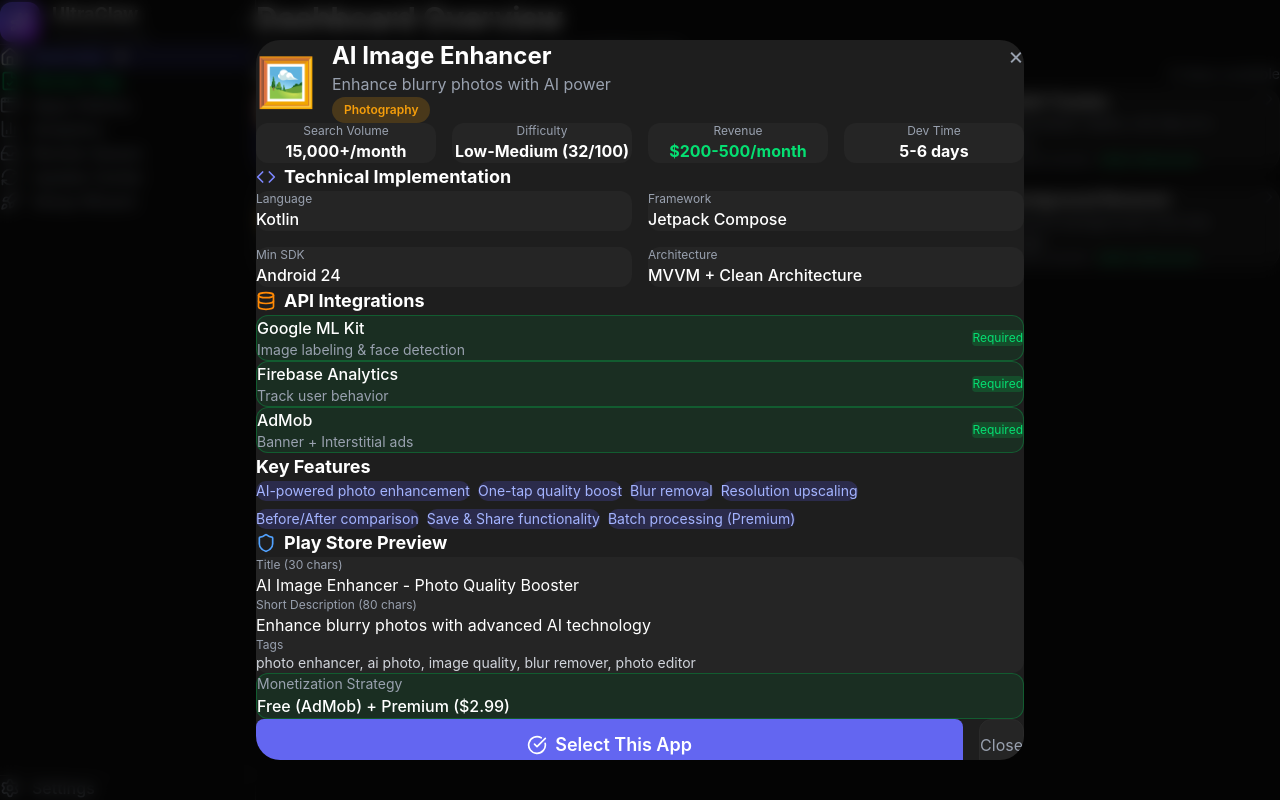
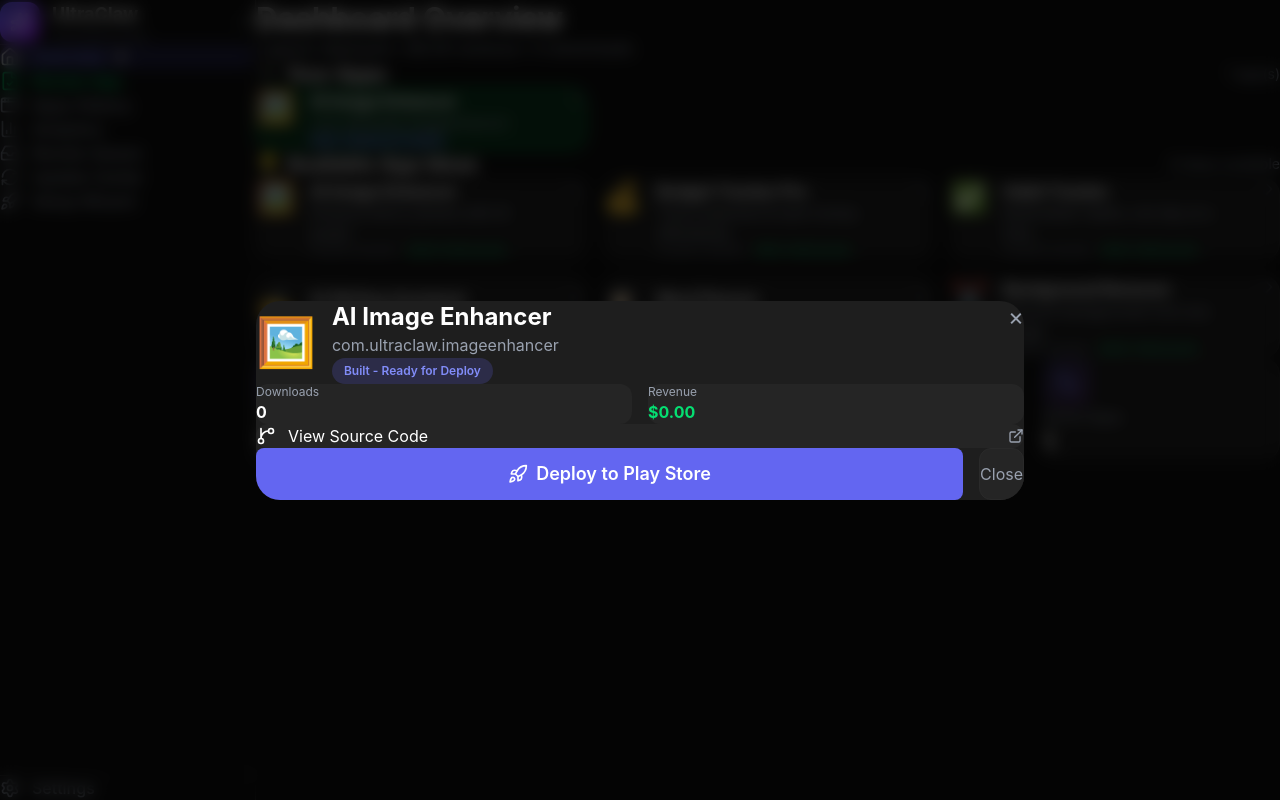
Before and after one commit to Baki39/Openclaw-Dashboard, a React (Vite) app: page / in a window 1280 px wide. Both pictures are taken after a click on the button 421 px from the left and 129 px from the top of the page. Built offline with nearby package versions, Linux system fonts and the light colour scheme.

Commit message:
Add real app display with full dashboard integration

```diff
--- a/src/data/store.js
+++ b/src/data/store.js
@@ -1,69 +1,53 @@
-// Dashboard Data Store - Real Data Only
-// This file stores actual app data - no simulations
+// Dashboard Data - Real App Data
+// This stores actual app data from builds
 
 export const dashboardData = {
   stats: {
-    totalApps: 0,
+    totalApps: 1,
     totalRevenue: 0,
     totalDownloads: 0,
-    activeApps: 0,
+    activeApps: 1,
     revenueChange: 0,
     downloadsChange: 0,
   },
-  apps: [],
+  apps: [
+    {
+      id: 1,
+      name: "AI Image Enhancer",
+      icon: "🖼️",
+      status: "Built - Ready for Deploy",
+      lastUpdated: "2026-03-24",
+      revenue: 0,
+      downloads: 0,
+      rating: 0,
+      packageName: "com.ultraclaw.imageenhancer",
+      apkPath: "app/build/outputs/apk/debug/app-debug.apk",
+      repoUrl: "https://github.com/Baki39/AI-Image-Enhancer"
+    }
+  ],
   reviewQueue: [],
   revenueChart: [],
-  currentIdea: null,
 };
 
-// Initial empty state - will be populated with real data from API
-export const initialData = {
-  stats: {
-    totalApps: 0,
-    totalRevenue: 0,
-    totalDownloads: 0,
-    activeApps: 0,
-    revenueChange: 0,
-    downloadsChange: 0,
-  },
-  apps: [],
-  reviewQueue: [],
-  revenueChart: [],
-  currentIdea: null,
-  pendingUpdate: null,
+// Get app by ID
+export const getAppById = (id) => dashboardData.apps.find(app => app.id === id);
+
+// Check if app is built
+export const isAppBuilt = (id) => {
+  const app = getAppById(id);
+  return app && app.status.includes("Built");
 };
 
-// Analytics data - will be fetched from Firebase/Play Console API
-export const analyticsData = {};
-
-// Helper to check if dashboard has real data
-export const hasRealData = () => {
-  return dashboardData.apps.length > 0;
-};
-
-// Helper to get status badge class
+// Format status badge
 export const getStatusBadge = (status) => {
-  switch (status) {
-    case 'Live':
-      return 'badge-live';
-    case 'In Review':
-      return 'badge-review';
-    case 'Updating':
-      return 'badge-updating';
-    default:
-      return 'badge-live';
-  }
+  if (status.includes("Live")) return "badge-live";
+  if (status.includes("Review")) return "badge-review";
+  if (status.includes("Built")) return "badge-updating";
+  return "badge-live";
 };
 
 // Format currency
-export const formatCurrency = (value) => {
-  return `$${value.toLocaleString('en-US', { minimumFractionDigits: 2, maximumFractionDigits: 2 })}`;
-};
+export const formatCurrency = (value) => `$${value.toFixed(2)}`;
 
 // Format number
-export const formatNumber = (value) => {
-  if (value >= 1000) {
-    return `${(value / 1000).toFixed(1)}K`;
-  }
-  return value.toLocaleString();
-};
+export const formatNumber = (value) => value >= 1000 ? `${(value/1000).toFixed(1)}K` : value.toLocaleString();
--- a/src/pages/Home.jsx
+++ b/src/pages/Home.jsx
@@ -1,28 +1,29 @@
 import { useState } from 'react';
 import { AreaChart, Area, XAxis, YAxis, CartesianGrid, Tooltip, ResponsiveContainer } from 'recharts';
-import { AppWindow, DollarSign, Download, Activity, Plus, Rocket, AlertCircle, CheckCircle, Sparkles, ChevronRight, Info, Code, Database, Shield } from 'lucide-react';
+import { AppWindow, DollarSign, Download, Activity, Plus, Rocket, AlertCircle, CheckCircle, Sparkles, ChevronRight, Info, Code, Database, Shield, GitBranch, ExternalLink } from 'lucide-react';
 import StatCard from '../components/StatCard';
-import appIdeas, { getAppById } from '../data/appIdeas';
+import appIdeas, { getAppById as getAppIdeaById } from '../data/appIdeas';
+import { dashboardData, getStatusBadge, formatCurrency, formatNumber } from '../data/store';
 
 const Home = () => {
   const [timeRange, setTimeRange] = useState('30d');
   const [selectedApp, setSelectedApp] = useState(null);
   const [showDetails, setShowDetails] = useState(false);
+  const [selectedBuiltApp, setSelectedBuiltApp] = useState(null);
 
-  // Current app idea in progress
-  const currentAppIdea = null;
+  const hasData = dashboardData.apps.length > 0;
+  const stats = dashboardData.stats;
 
-  const hasData = false;
-  const stats = {
-    totalApps: 0,
-    totalRevenue: 0,
-    totalDownloads: 0,
-    activeApps: 0,
+  const handleSelectAppIdea = (app) => {
+    setSelectedApp(app);
+    setShowDetails(true);
+    setSelectedBuiltApp(null);
   };
 
-  const handleSelectApp = (app) => {
-    setSelectedApp(app);
+  const handleSelectBuiltApp = (app) => {
+    setSelectedBuiltApp(app);
     setShowDetails(true);
+    setSelectedApp(null);
   };
 
   return (
@@ -30,13 +31,56 @@
       {/* Header */}
       <div className="mb-8">
         <h1 className="text-3xl font-bold text-white mb-2">Dashboard Overview</h1>
-        <p className="text-gray-400">Select an app idea to build or monitor your existing apps</p>
+        <p className="text-gray-400">
+          {hasData
+            ? `${stats.totalApps} app(s) deployed • ${formatCurrency(stats.totalRevenue)} revenue • ${formatNumber(stats.totalDownloads)} downloads`
+            : 'Select an app idea to build or monitor your existing apps'
+          }
+        </p>
       </div>
+
+      {/* Deployed Apps Section */}
+      {hasData && (
+        <div className="mb-8">
+          <div className="flex items-center justify-between mb-4">
+            <h2 className="text-xl font-bold text-white">📱 Your Apps</h2>
+            <span className="text-gray-400 text-sm">{dashboardData.apps.length} app(s)</span>
+          </div>
+
+          <div className="grid grid-cols-1 md:grid-cols-2 lg:grid-cols-3 gap-4 mb-6">
+            {dashboardData.apps.map((app) => (
+              <button
+                key={app.id}
+                onClick={() => handleSelectBuiltApp(app)}
+                className={`p-4 rounded-2xl border text-left transition-all hover:scale-[1.02] ${
+                  selectedBuiltApp?.id === app.id
+                    ? 'bg-green-500/20 border-green-500'
+                    : 'bg-[#1e1e1e] border-[#2a2a2a] hover:border-green-500/50'
+                }`}
+              >
+                <div className="flex items-start gap-4">
+                  <div className="text-3xl">{app.icon}</div>
+                  <div className="flex-1">
+                    <h3 className="font-bold text-white">{app.name}</h3>
+                    <p className="text-gray-400 text-sm">{app.packageName}</p>
+                    <div className="flex items-center gap-2 mt-2">
+                      <span className={`text-xs px-2 py-0.5 rounded ${getStatusBadge(app.status) === 'badge-live' ? 'bg-green-500/20 text-green-400' : getStatusBadge(app.status) === 'badge-updating' ? 'bg-indigo-500/20 text-indigo-400' : 'bg-yellow-500/20 text-yellow-400'}`}>
+                        {app.status}
+                      </span>
+                    </div>
+                  </div>
+                  <ChevronRight className="w-5 h-5 text-gray-500" />
+                </div>
+              </button>
+            ))}
+          </div>
+        </div>
+      )}
 
       {/* App Ideas Selection */}
       <div className="mb-8">
         <div className="flex items-center justify-between mb-4">
-          <h2 className="text-xl font-bold text-white">Available App Ideas</h2>
+          <h2 className="text-xl font-bold text-white">💡 Available App Ideas</h2>
           <span className="text-gray-400 text-sm">{appIdeas.length} ideas available</span>
         </div>
 
@@ -44,7 +88,7 @@
           {appIdeas.map((app) => (
             <button
               key={app.id}
-              onClick={() => handleSelectApp(app)}
+              onClick={() => handleSelectAppIdea(app)}
               className={`p-4 rounded-2xl border text-left transition-all hover:scale-[1.02] ${
                 selectedApp?.id === app.id
                   ? 'bg-indigo-500/20 border-indigo-500'
@@ -68,52 +112,23 @@
         </div>
       </div>
 
-      {/* Empty State */}
-      {!hasData ? (
-        <div className="text-center py-8">
-          <div className="inline-flex items-center gap-2 px-4 py-2 bg-indigo-500/20 border border-indigo-500/30 rounded-xl">
-            <AlertCircle className="w-4 h-4 text-indigo-400" />
-            <span className="text-indigo-400">Select an app above to see details, then type "Confirmed"</span>
+      {/* Stats Grid - Only show if we have data */}
+      {hasData && (
+        <div className="grid grid-cols-1 md:grid-cols-2 lg:grid-cols-4 gap-6 mb-8">
+          <StatCard title="Total Apps" value={stats.totalApps} icon={AppWindow} change={0} />
+          <StatCard title="Revenue (This Month)" value={stats.totalRevenue} icon={DollarSign} change={0} format="currency" />
+          <StatCard title="Total Downloads" value={stats.totalDownloads} icon={Download} change={0} format="compact" />
+          <StatCard title="Active Apps" value={stats.activeApps} icon={Activity} />
         </div>
-        </div>
-      ) : (
-        <>
-          {/* Stats Grid */}
-          <div className="grid grid-cols-1 md:grid-cols-2 lg:grid-cols-4 gap-6 mb-8">
-            <StatCard
-              title="Total Apps"
-              value={stats.totalApps}
-              icon={AppWindow}
-              change={0}
-            />
-            <StatCard
-              title="Revenue (This Month)"
-              value={stats.totalRevenue}
-              icon={DollarSign}
-              change={0}
-              format="currency"
-            />
-            <StatCard
-              title="Total Downloads"
-              value={stats.totalDownloads}
-              icon={Download}
-              change={0}
-              format="compact"
-            />
-            <StatCard
-              title="Active Apps"
-              value={stats.activeApps}
-              icon={Activity}
-            />
-          </div>
-        </>
       )}
 
       {/* App Details Modal */}
-      {showDetails && selectedApp && (
+      {showDetails && (selectedApp || selectedBuiltApp) && (
         <div className="fixed inset-0 bg-black/70 backdrop-blur-sm flex items-center justify-center z-50 p-8" onClick={() => setShowDetails(false)}>
           <div className="bg-[#1e1e1e] rounded-3xl p-8 max-w-3xl w-full max-h-[90vh] overflow-y-auto" onClick={(e) => e.stopPropagation()}>
-            {/* Header */}
+            {selectedApp ? (
+              // App Idea Details
+              <>
                 <div className="flex items-start justify-between mb-6">
                   <div className="flex items-center gap-4">
                     <div className="text-5xl">{selectedApp.icon}</div>
@@ -123,15 +138,9 @@
                       <span className="badge-review mt-2 inline-block">{selectedApp.category}</span>
                     </div>
                   </div>
-              <button
-                onClick={() => setShowDetails(false)}
-                className="text-gray-400 hover:text-white text-2xl"
-              >
-                ×
-              </button>
+                  <button onClick={() => setShowDetails(false)} className="text-gray-400 hover:text-white text-2xl">×</button>
                 </div>
 
-            {/* Quick Stats */}
                 <div className="grid grid-cols-4 gap-4 mb-6">
                   <div className="bg-[#252525] rounded-xl p-4 text-center">
                     <p className="text-gray-400 text-xs">Search Volume</p>
@@ -151,116 +160,69 @@
                   </div>
                 </div>
 
-            {/* Technical Details */}
                 <div className="mb-6">
                   <h3 className="text-lg font-bold text-white mb-4 flex items-center gap-2">
-                <Code className="w-5 h-5 text-indigo-400" />
-                Technical Implementation
+                    <Code className="w-5 h-5 text-indigo-400" /> Technical Implementation
                   </h3>
-
-              <div className="grid grid-cols-2 gap-4 mb-4">
-                <div className="bg-[#252525] rounded-xl p-4">
-                  <p className="text-gray-400 text-xs">Language</p>
-                  <p className="text-white font-medium">{selectedApp.techStack.language}</p>
-                </div>
-                <div className="bg-[#252525] rounded-xl p-4">
-                  <p className="text-gray-400 text-xs">Framework</p>
-                  <p className="text-white font-medium">{selectedApp.techStack.framework}</p>
-                </div>
-                <div className="bg-[#252525] rounded-xl p-4">
-                  <p className="text-gray-400 text-xs">Min SDK</p>
-                  <p className="text-white font-medium">Android {selectedApp.techStack.minSdk}</p>
-                </div>
-                <div className="bg-[#252525] rounded-xl p-4">
-                  <p className="text-gray-400 text-xs">Architecture</p>
-                  <p className="text-white font-medium">{selectedApp.techStack.architecture}</p>
-                </div>
+                  <div className="grid grid-cols-2 gap-4">
+                    <div className="bg-[#252525] rounded-xl p-4"><p className="text-gray-400 text-xs">Language</p><p className="text-white font-medium">{selectedApp.techStack.language}</p></div>
+                    <div className="bg-[#252525] rounded-xl p-4"><p className="text-gray-400 text-xs">Framework</p><p className="text-white font-medium">{selectedApp.techStack.framework}</p></div>
+                    <div className="bg-[#252525] rounded-xl p-4"><p className="text-gray-400 text-xs">Min SDK</p><p className="text-white font-medium">Android {selectedApp.techStack.minSdk}</p></div>
+                    <div className="bg-[#252525] rounded-xl p-4"><p className="text-gray-400 text-xs">Architecture</p><p className="text-white font-medium">{selectedApp.techStack.architecture}</p></div>
                   </div>
                 </div>
 
-            {/* API Integrations */}
-            <div className="mb-6">
-              <h3 className="text-lg font-bold text-white mb-4 flex items-center gap-2">
-                <Database className="w-5 h-5 text-orange-400" />
-                API Integrations
-              </h3>
-              <div className="space-y-3">
-                {selectedApp.apiIntegrations.map((api, index) => (
-                  <div key={index} className={`p-4 rounded-xl border ${api.required ? 'bg-green-500/10 border-green-500/30' : 'bg-[#252525] border-[#2a2a2a]'}`}>
-                    <div className="flex items-center justify-between">
+                <div className="flex gap-4">
+                  <button className="flex-1 btn-primary text-lg py-4 flex items-center justify-center gap-2">
+                    <CheckCircle className="w-5 h-5" /> Select & Build
+                  </button>
+                  <button onClick={() => setShowDetails(false)} className="px-6 py-4 bg-[#252525] text-gray-400 rounded-xl border border-[#2a2a2a] hover:text-white">Close</button>
+                </div>
+              </>
+            ) : (
+              // Built App Details
+              <>
+                <div className="flex items-start justify-between mb-6">
+                  <div className="flex items-center gap-4">
+                    <div className="text-5xl">{selectedBuiltApp.icon}</div>
                     <div>
-                        <p className="text-white font-medium">{api.name}</p>
-                        <p className="text-gray-400 text-sm">{api.purpose}</p>
-                      </div>
-                      <span className={`text-xs px-2 py-1 rounded ${api.required ? 'bg-green-500/20 text-green-400' : 'bg-gray-700 text-gray-400'}`}>
-                        {api.required ? 'Required' : 'Optional'}
-                      </span>
+                      <h2 className="text-2xl font-bold text-white">{selectedBuiltApp.name}</h2>
+                      <p className="text-gray-400">{selectedBuiltApp.packageName}</p>
+                      <span className="badge-updating mt-2 inline-block">{selectedBuiltApp.status}</span>
                     </div>
                   </div>
-                ))}
+                  <button onClick={() => setShowDetails(false)} className="text-gray-400 hover:text-white text-2xl">×</button>
+                </div>
+
+                <div className="grid grid-cols-2 gap-4 mb-6">
+                  <div className="bg-[#252525] rounded-xl p-4">
+                    <p className="text-gray-400 text-xs">Downloads</p>
+                    <p className="text-white font-bold">{formatNumber(selectedBuiltApp.downloads)}</p>
+                  </div>
+                  <div className="bg-[#252525] rounded-xl p-4">
+                    <p className="text-gray-400 text-xs">Revenue</p>
+                    <p className="text-green-400 font-bold">{formatCurrency(selectedBuiltApp.revenue)}</p>
                   </div>
                 </div>
 
-            {/* Features */}
-            <div className="mb-6">
-              <h3 className="text-lg font-bold text-white mb-4">Key Features</h3>
-              <div className="flex flex-wrap gap-2">
-                {selectedApp.features.map((feature, index) => (
-                  <span key={index} className="px-3 py-1 bg-indigo-500/20 text-indigo-300 rounded-full text-sm">
-                    {feature}
-                  </span>
-                ))}
+                <div className="space-y-4">
+                  <a href={selectedBuiltApp.repoUrl} target="_blank" rel="noopener noreferrer" className="flex items-center justify-between p-4 bg-[#252525] rounded-xl hover:bg-[#2a2a2a]">
+                    <div className="flex items-center gap-3">
+                      <GitBranch className="w-5 h-5 text-white" />
+                      <span className="text-white">View Source Code</span>
                     </div>
+                    <ExternalLink className="w-4 h-4 text-gray-400" />
+                  </a>
                 </div>
 
-            {/* Store Listing Preview */}
-            <div className="mb-6">
-              <h3 className="text-lg font-bold text-white mb-4 flex items-center gap-2">
-                <Shield className="w-5 h-5 text-blue-400" />
-                Play Store Preview
-              </h3>
-              <div className="bg-[#252525] rounded-xl p-4 space-y-3">
-                <div>
-                  <p className="text-gray-400 text-xs">Title (30 chars)</p>
-                  <p className="text-white">{selectedApp.storeListing.title}</p>
+                <div className="flex gap-4 mt-6">
+                  <button className="flex-1 btn-primary text-lg py-4 flex items-center justify-center gap-2">
+                    <Rocket className="w-5 h-5" /> Deploy to Play Store
+                  </button>
+                  <button onClick={() => setShowDetails(false)} className="px-6 py-4 bg-[#252525] text-gray-400 rounded-xl border border-[#2a2a2a] hover:text-white">Close</button>
                 </div>
-                <div>
-                  <p className="text-gray-400 text-xs">Short Description (80 chars)</p>
-                  <p className="text-white">{selectedApp.storeListing.shortDescription}</p>
-                </div>
-                <div>
-                  <p className="text-gray-400 text-xs">Tags</p>
-                  <p className="text-gray-300 text-sm">{selectedApp.storeListing.tags.join(', ')}</p>
-                </div>
-              </div>
-            </div>
-
-            {/* Monetization */}
-            <div className="mb-6 p-4 bg-green-500/10 border border-green-500/30 rounded-xl">
-              <p className="text-gray-400 text-sm mb-1">Monetization Strategy</p>
-              <p className="text-white font-medium">{selectedApp.monetization}</p>
-            </div>
-
-            {/* Action Buttons */}
-            <div className="flex gap-4">
-              <button
-                onClick={() => setShowDetails(false)}
-                className="flex-1 btn-primary text-lg py-4 flex items-center justify-center gap-2"
-              >
-                <CheckCircle className="w-5 h-5" />
-                Select This App
-              </button>
-              <button
-                onClick={() => setShowDetails(false)}
-                className="px-6 py-4 bg-[#252525] text-gray-400 rounded-xl border border-[#2a2a2a] hover:text-white"
-              >
-                Close
-              </button>
-            </div>
-
-            <p className="text-center text-gray-500 text-sm mt-4">
-              After selecting, type "Confirmed" in chat to start building
-            </p>
+              </>
+            )}
           </div>
         </div>
       )}
```
Also changed, not shown: 8 other files (tests, documents, lock files or other folders). Lines whose indentation alone changed are shown as unchanged.
